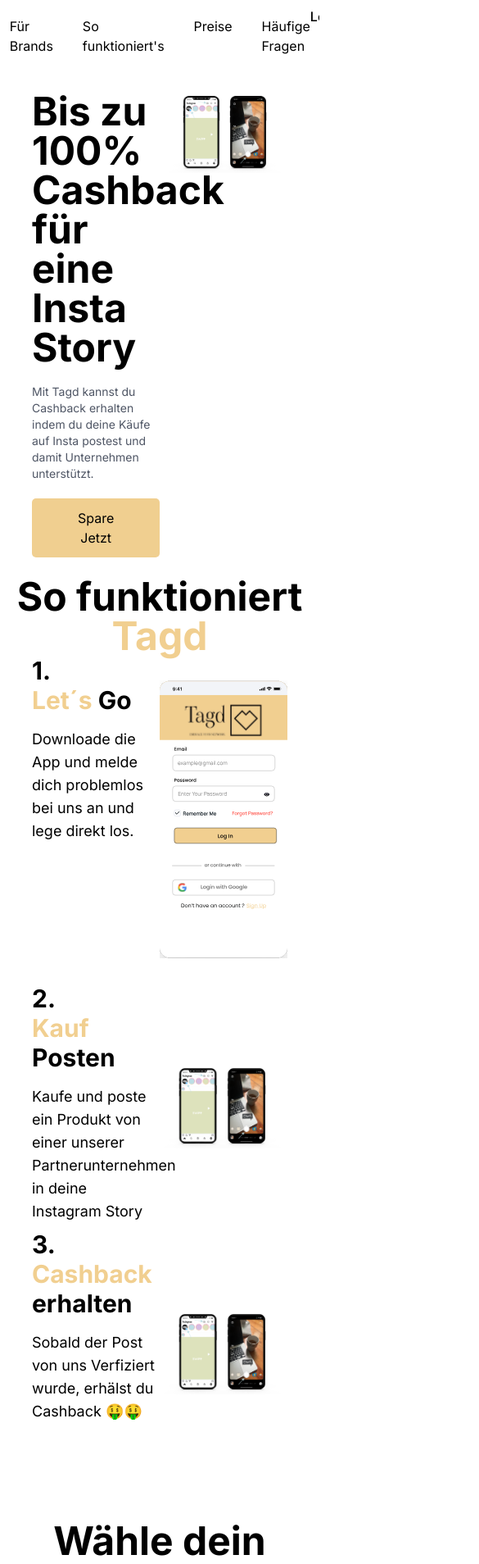
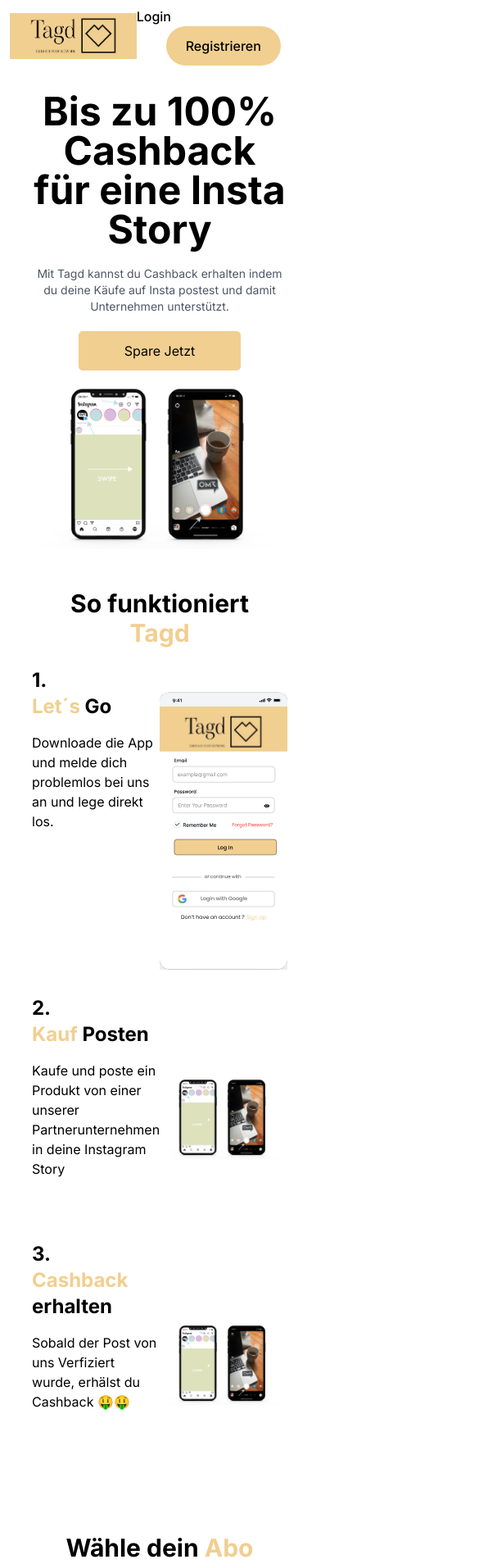
Before and after one commit to uzair-shakeel/tagd, a Next.js app: page / in a window 390 px wide. Shown: the top 1908 px of the page at 82% size, 585 px wide, since content can reach past the window. Built offline with nearby package versions, Linux system fonts and the light colour scheme.

Commit message:
Responsiveness Fixed

```diff
--- a/src/components/FAQ.js
+++ b/src/components/FAQ.js
@@ -8,45 +8,45 @@
 const FAQ = () => {
   return (
     <div className="py-9">
-      <h1 className="font-[700] text-5xl text-center">
+      <h1 className="font-[700] text-3xl md:text-5xl text-center">
         Häufig gestellte <br /> <span className="text-[#F1CF90]">Fragen</span>
       </h1>
-      <div className="flex gap-8 flex-col items-start px-[20%] py-14">
+      <div className="flex gap-8 flex-col items-start px-[5%] md:px-[10%] lg:px-[20%] py-14">
         <Disclosure>
-          <DisclosureButton className="py-2 flex justify-between w-full text-3xl font-[600]">
+          <DisclosureButton className="py-2 flex justify-between w-full text-xl md:text-2xl lg:text-3xl font-[600]">
             Was ist Tagd?
             <div>+</div>
           </DisclosureButton>
-          <DisclosurePanel className="text-gray-500 text-xl">
+          <DisclosurePanel className="text-gray-500 text-md md:text-lg lg:text-xl">
             Yes! You can purchase a license that you can share with your entire
             team.
           </DisclosurePanel>
         </Disclosure>
         <Disclosure>
-          <DisclosureButton className="py-2 flex justify-between w-full text-3xl font-[600]">
+          <DisclosureButton className="py-2 flex justify-between w-full text-xl md:text-2xl lg:text-3xl font-[600]">
             Wann bekomme ich Cashback?
             <div>+</div>
           </DisclosureButton>
-          <DisclosurePanel className="text-gray-500 text-xl">
+          <DisclosurePanel className="text-gray-500 text-md md:text-lg lg:text-xl">
             Yes! You can purchase a license that you can share with your entire
             team.
           </DisclosurePanel>
         </Disclosure>
         <Disclosure>
-          <DisclosureButton className="py-2 flex justify-between w-full text-3xl font-[600]">
+          <DisclosureButton className="py-2 flex justify-between w-full text-xl md:text-2xl lg:text-3xl font-[600]">
             Wie viel Cashback bekomme ich?
             <div>+</div>
           </DisclosureButton>
-          <DisclosurePanel className="text-gray-500 text-xl">
+          <DisclosurePanel className="text-gray-500 text-md md:text-lg lg:text-xl">
             Yes! You can purchase a license that you can share with your entire
             team.
           </DisclosurePanel>
         </Disclosure>
         <Disclosure>
-          <DisclosureButton className="py-2 flex justify-between w-full text-3xl font-[600]">
+          <DisclosureButton className="py-2 flex justify-between w-full text-xl md:text-2xl lg:text-3xl font-[600]">
             Warum ist Tagd so wichtig? <div>+</div>
           </DisclosureButton>
-          <DisclosurePanel className="text-gray-500 text-xl">
+          <DisclosurePanel className="text-gray-500 text-md md:text-lg lg:text-xl">
             Yes! You can purchase a license that you can share with your entire
             team.
           </DisclosurePanel>
--- a/src/components/Footer.js
+++ b/src/components/Footer.js
@@ -4,9 +4,9 @@
 
 const Footer = () => {
   return (
-    <div className="px-[10%] py-8 flex gap-20 text-[#4F5665] font-[400]">
+    <div className="px-[10%] py-8 flex flex-col lg:flex-row text-center lg:text-start gap-20 text-[#4F5665] font-[400]">
       <div>
-        <div className="h-20 w-40 ">
+        <div className="h-20 w-40 mx-auto lg:mx-0">
           <img
             src="/logo.png"
             alt="logo"
@@ -16,7 +16,7 @@
         <p>Embrace your network</p>
         <div
           className="flex items-center w-full
-         justify-center gap-3 pb-6"
+         justify-center gap-3 pt-6"
         >
           <div className="bg-white cursor-pointer rounded-full text-red-500 shadow-lg p-2">
             <FaFacebookF size={20} />
--- a/src/components/Header.js
+++ b/src/components/Header.js
@@ -10,7 +10,7 @@
           className="h-full w-full object-cover cursor-pointer"
         />
       </div>
-      <ul className="flex gap-9">
+      <ul className="hidden lg:flex gap-9">
         <li className="cursor-pointer hover:font-[500]">Für Brands</li>
         <li className="cursor-pointer  hover:font-[500]">So funktioniert's</li>
         <li className="cursor-pointer  hover:font-[500]">Preise</li>
--- a/src/components/Hero.js
+++ b/src/components/Hero.js
@@ -2,8 +2,8 @@
 
 const Hero = () => {
   return (
-    <div className="grid grid-cols-2 py-6 gap-3 px-[10%]">
-      <div className="h-full flex flex-col justify-center gap-[20px]">
+    <div className="grid  lg:grid-cols-2 py-6 gap-3 px-[10%]">
+      <div className="h-full flex flex-col text-center lg:text-start justify-center gap-[20px]">
         <h1 className="font-[700] text-5xl">
           Bis zu 100% Cashback für eine Insta Story
         </h1>
--- a/src/components/Portfolio.js
+++ b/src/components/Portfolio.js
@@ -3,39 +3,39 @@
 const Portfolio = () => {
   return (
     <div className="px-[4%]">
-      <h1 className="font-[700] text-5xl text-center">
+      <h1 className="font-[700] text-3xl md:text-5xl text-center">
         Überzeug dich <br /> <span className="text-[#F1CF90]">selbst</span>
       </h1>
-      <div className="flex gap-14 items-center">
+      <div className="flex flex-col text-center lg:text-start lg:flex-row gap-14 items-center">
         <img
           src="/profile.jpeg"
           alt="profile"
-          className="w-[20%] h-auto rounded-3xl"
+          className="w-[50%] mt-6 lg:w-[20%] h-auto rounded-3xl"
         />
-        <div className="flex-1 space-y-4">
-          <h3 className="text-3xl font-[700]">Moses, 22 Jahre</h3>
-          <div className="pr-[50%] text-xl font-[700] flex justify-between">
+        <div className="flex-1  space-y-4">
+          <h3 className="text-2xl md:text-3xl font-[700]">Moses, 22 Jahre</h3>
+          <div className="px-[10%] lg:pr-[50%] text-lg md:text-xl font-[700] flex justify-between">
             <p className="border-b-2 border-red-50">Follower </p>
             <div className="relative">
               <span className="bg-red-500 absolute bottom-0 left-0 h-[6px] w-full rounded-full "></span>
             </div>
             <p>674</p>
           </div>
-          <div className="pr-[50%] text-xl font-[700] flex justify-between">
+          <div className="px-[10%] lg:pr-[50%] text-lg md:text-xl font-[700] flex justify-between">
             <p className="border-b-2 border-red-50">⌀ Likes </p>
             <div className="relative">
               <span className="bg-red-500 absolute bottom-0 left-0 h-[6px] w-full rounded-full "></span>
             </div>
             <p>213</p>
           </div>
-          <div className="pr-[50%] text-xl font-[700] flex justify-between">
+          <div className="px-[10%] lg:pr-[50%] text-lg md:text-xl font-[700] flex justify-between">
             <p className="border-b-2 border-red-50"> ⌀ Kommentare</p>
             <div className="relative">
               <span className="bg-red-500 absolute bottom-0 left-0 h-[6px] w-full rounded-full "></span>
             </div>
             <p>11</p>
           </div>
-          <h3 className="text-5xl font-[700] pt-14">
+          <h3 className="text-3xl md:text-5xl font-[700] pt-14">
             Cashback <span className="text-[#F1CF90] ml-48">0,50€</span>
           </h3>
         </div>
--- a/src/components/Steps.js
+++ b/src/components/Steps.js
@@ -3,16 +3,16 @@
 const Steps = () => {
   return (
     <div>
-      <h1 className="font-[700] text-5xl text-center">
+      <h1 className="font-[700] text-3xl py-6 md:py-0 md:text-5xl text-center">
         So funktioniert <br /> <span className="text-[#F1CF90]">Tagd</span>
       </h1>
       <div>
         <div className="grid grid-cols-2 px-[10%]">
           <div className="space-y-4">
-            <h5 className="text-3xl font-[700]">
+            <h5 className="text-2xl lg:text-3xl font-[700]">
               1. <br /> <span className="text-[#F1CF90]"> Let´s </span>Go
             </h5>
-            <p className="text-lg">
+            <p className="text-md lg:text-lg">
               Downloade die App und melde dich problemlos bei uns an und lege
               direkt los.
             </p>
@@ -27,10 +27,10 @@
         </div>
         <div className="grid grid-cols-2 px-[10%]">
           <div className="space-y-4">
-            <h5 className="text-3xl font-[700]">
+            <h5 className="text-2xl lg:text-3xl font-[700]">
               2. <br /> <span className="text-[#F1CF90]"> Kauf </span>Posten
             </h5>
-            <p className="text-lg">
+            <p className="text-md md:text-lg">
               Kaufe und poste ein Produkt von einer unserer Partnerunternehmen
               in deine Instagram Story
             </p>
@@ -45,11 +45,11 @@
         </div>
         <div className="grid grid-cols-2 px-[10%]">
           <div className="space-y-4">
-            <h5 className="text-3xl font-[700]">
+            <h5 className="text-2xl lg:text-3xl font-[700]">
               3. <br /> <span className="text-[#F1CF90]"> Cashback </span>
               erhalten
             </h5>
-            <p className="text-lg">
+            <p className="text-md md:text-lg">
               Sobald der Post von uns Verfiziert wurde, erhälst du Cashback 🤑🤑
             </p>
           </div>
--- a/src/components/Subsciption.js
+++ b/src/components/Subsciption.js
@@ -5,10 +5,10 @@
 const Subscription = () => {
   return (
     <div className="px-[10%] py-14">
-      <h1 className="text-5xl text-center font-[700]">
+      <h1 className="text-3xl md:text-5xl text-center font-[700]">
         Wähle dein <span className="text-[#F0CF90]">Abo</span>
       </h1>
-      <div className="grid grid-cols-3 gap-[20px] py-9">
+      <div className="grid lg:grid-cols-3 gap-[20px] py-9">
         <div className="flex flex-col items-center border border-black rounded-lg py-14 px-7">
           <img
             src="/subscription1.png"
@@ -16,7 +16,7 @@
             className="h-[60px] w-[60px]"
           />
           <h3 className="text-xl font-[700] py-6">Standard</h3>
-          <div className=" rounded-lg overflow-hidden">
+          <div className=" w-full rounded-lg overflow-hidden">
             <div className="flex p-4 border-t border-gray-300">
               <div className="flex-1 text-center">
                 <ImCross className="text-red-500" />
@@ -80,7 +80,7 @@
           />
           <h3 className="text-xl font-[700] text-[#F0CF90] py-6">Exclusive</h3>
           <p className="text-xs">Monatlich kündbar</p>
-          <div className=" rounded-lg overflow-hidden">
+          <div className="w-full rounded-lg overflow-hidden">
             <div className="flex p-4 border-t border-gray-300">
               <div className="flex-1 text-center">
                 <FaCheck className="text-green-500" />
@@ -146,7 +146,7 @@
           />
           <h3 className="text-xl font-[700] text-[#F0CF90] py-6">Exclusive</h3>
           <p className="text-xs">Monatlich kündbar</p>
-          <div className=" rounded-lg overflow-hidden">
+          <div className="w-full rounded-lg overflow-hidden">
             <div className="flex p-4 border-t border-gray-300">
               <div className="flex-1 text-center">
                 <FaCheck className="text-green-500" />
```
